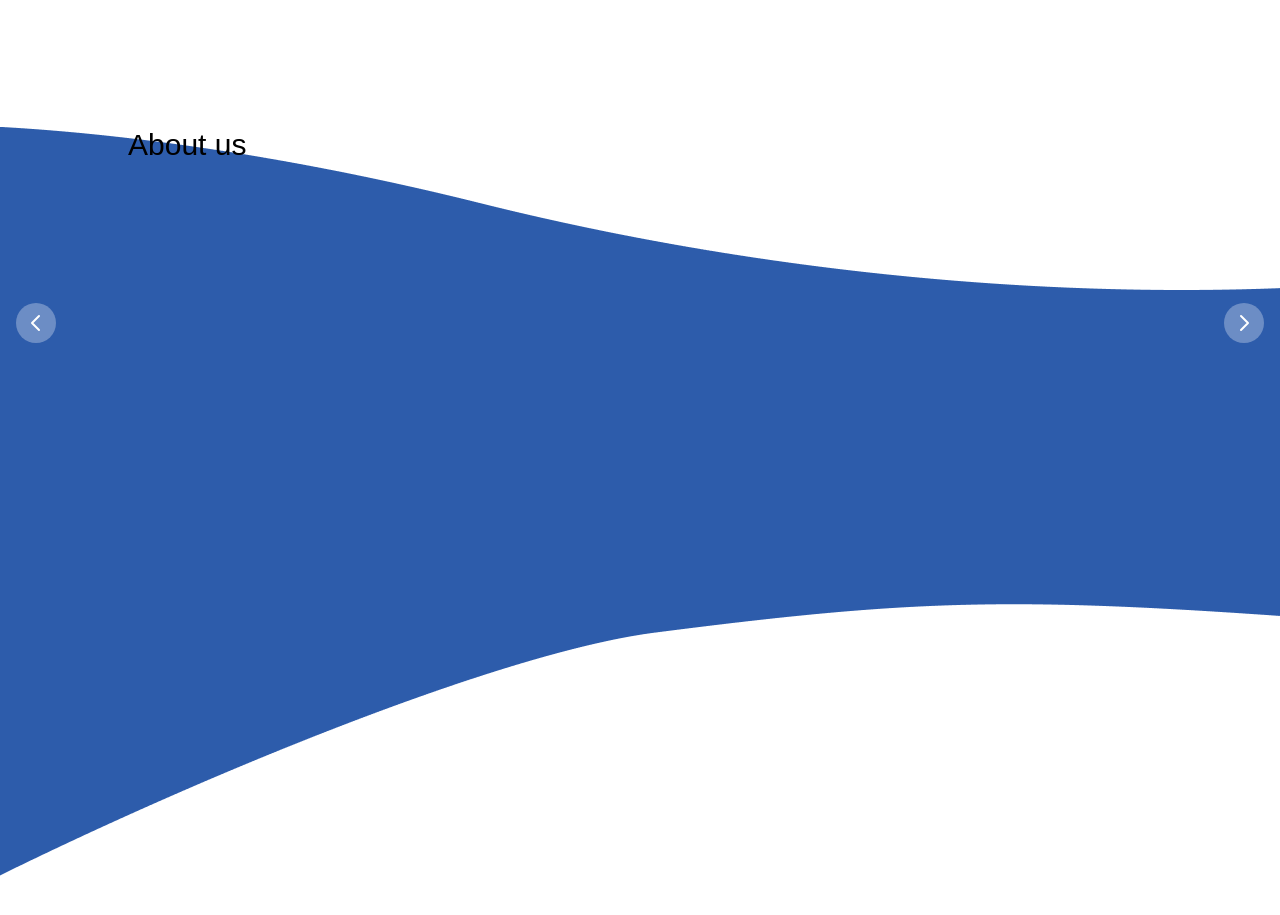
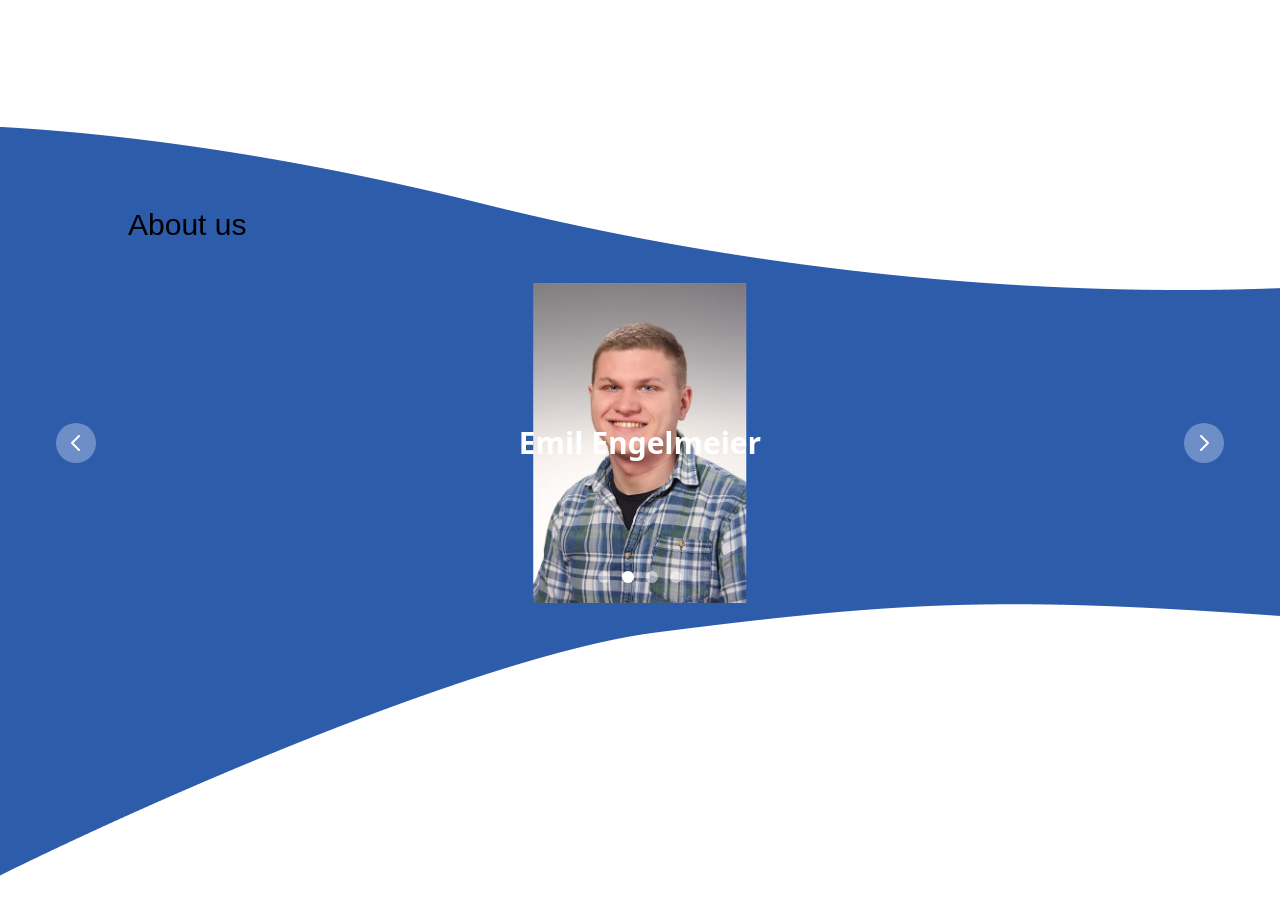
Before and after one commit to TheoMeinhardt/BlockFile, a Vue app in the folder client/: page /home in a window 1280 px wide. Shown: the part 1660-2575 px from the top of the page. Built offline with nearby package versions, Linux system fonts and the light colour scheme.

Commit message:
working carousel

```diff
--- a/client/src/components/AboutUs.vue
+++ b/client/src/components/AboutUs.vue
@@ -3,36 +3,52 @@
     <!-- Carousel wrapper -->
     <div class="overflow-hidden relative h-48 rounded-lg sm:h-64 xl:h-80 2xl:h-96">
       <!-- Item 1 -->
-      <div class="hidden duration-700 ease-in-out" data-carousel-item="active">
+      <div class="hidden duration-1400 ease-linear" data-carousel-item="active">
         <img
           src="@/assets/Matze.jpeg"
-          class="block top-1/2 left-1/2 -translate-x-1/2 -translate-y-1/2"
+          class="block absolute top-1/2 left-1/2 h-full -translate-x-1/2 -translate-y-1/2"
+          alt="1"
+        />
+        <span
+          class="absolute top-1/2 left-1/2 text-2xl font-semibold text-white -translate-x-1/2 -translate-y-1/2 sm:text-3xl dark:text-gray-800"
+          >Matthias Eisenhut</span
+        >
+      </div>
+      <!-- Item 2 -->
+      <div class="hidden duration-1400 ease-linear" data-carousel-item>
+        <img
+          src="@/assets/Matze.jpeg"
+          alt="2"
+          class="block absolute top-1/2 left-1/2 h-full -translate-x-1/2 -translate-y-1/2"
+        />
+        <span
+          class="absolute top-1/2 left-1/2 text-2xl font-semibold text-white -translate-x-1/2 -translate-y-1/2 sm:text-3xl dark:text-gray-800"
+          >Emil Engelmeier</span
+        >
+      </div>
+      <!-- Item 3 -->
+      <div class="hidden duration-1400 ease-linear" data-carousel-item>
+        <img
+          src="@/assets/Matze.jpeg"
+          class="block absolute top-1/2 left-1/2 h-full -translate-x-1/2 -translate-y-1/2"
+          alt="3."
+        />
+        <span
+          class="absolute top-1/2 left-1/2 text-2xl font-semibold text-white -translate-x-1/2 -translate-y-1/2 sm:text-3xl dark:text-gray-800"
+          >Theo Meinhardt</span
+        >
+      </div>
+      <!-- Item 4 -->
+      <div class="hidden duration-1400 ease-linear" data-carousel-item>
+        <img
+          src="@/assets/Matze.jpeg"
+          class="block absolute top-1/2 left-1/2 h-full -translate-x-1/2 -translate-y-1/2"
           alt="..."
         />
-      </div>
-      <!-- Item 2 -->
-      <div class="hidden duration-700 ease-in-out" data-carousel-item>
-        <img
-          src="@/assets/Matze.jpeg"
-          class="block absolute top-1/2 left-1/2 -translate-x-1/2 -translate-y-1/2"
-          alt="..."
-        />
-      </div>
-      <!-- Item 3 -->
-      <div class="hidden duration-700 ease-in-out" data-carousel-item>
-        <img
-          src="@/assets/Matze.jpeg"
-          class="block absolute top-1/2 left-1/2 -translate-x-1/2 -translate-y-1/2"
-          alt="..."
-        />
-      </div>
-      <!-- Item 4 -->
-      <div class="hidden duration-700 ease-in-out" data-carousel-item>
-        <img
-          src="@/assets/Matze.jpeg"
-          class="block absolute top-1/2 left-1/2 -translate-x-1/2 -translate-y-1/2"
-          alt="..."
-        />
+        <span
+          class="absolute top-1/2 left-1/2 text-2xl font-semibold text-white -translate-x-1/2 -translate-y-1/2 sm:text-3xl dark:text-gray-800"
+          >Max Schuller</span
+        >
       </div>
     </div>
     <!-- Slider indicators -->
@@ -120,4 +136,6 @@
   </div>
 </template>
 
-<script startup></script>
+<script startup>
+import 'flowbite';
+</script>
--- a/client/src/views/HomeView.vue
+++ b/client/src/views/HomeView.vue
@@ -14,9 +14,9 @@
     <div class="waveTwo w-full h-[55rem]">
       <span class="text-3xl font-poppins mt-32">Your uploaded Files</span>
     </div>
-    <div class="waveThree w-full h-[55rem]">
+    <div class="waveThree w-full h-[55rem] py-20">
       <span class="text-3xl font-poppins ml-32">About us</span>
-      <AboutUs />
+      <AboutUs class="m-10" />
     </div>
   </div>
 </template>
```
